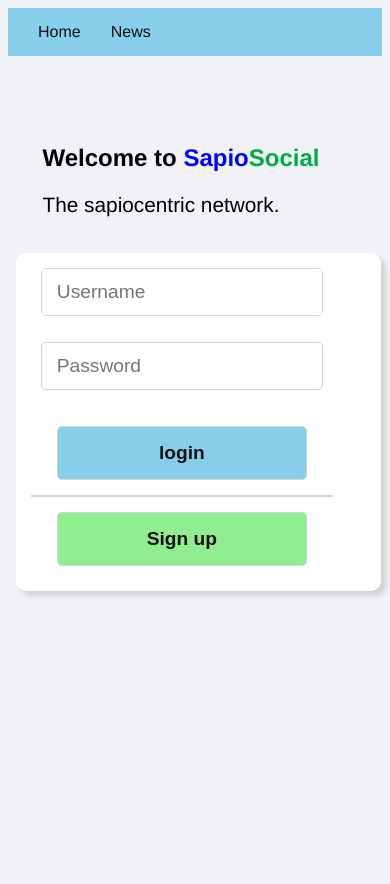
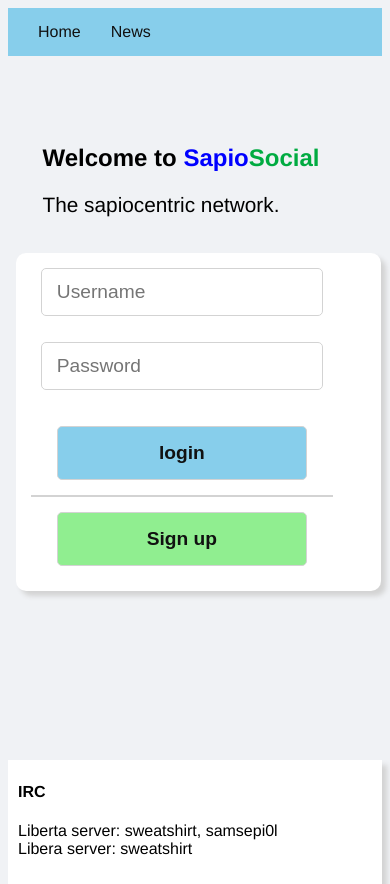
Before and after one commit to sweatshirt0/sapiosocial-js, a React (Create React App) app: page / in a window 390 px wide. Shown: the top 884 px of the page. Before the commit the page ends 844 px from the top, so only its background shows below. Built offline with nearby package versions, Linux system fonts and the light colour scheme.

Commit message:
footer addition

```diff
--- /dev/null
+++ b/src/components/Footer.js
@@ -0,0 +1,13 @@
+import React from "react"
+
+const Footer = () => {
+	return (
+		<div class="footer-wrapper">
+			<h4 class="IRC-header">IRC</h4>
+			<p class="IRC-contacts">Liberta server: sweatshirt, samsepi0l<br/>
+			Libera server: sweatshirt</p>
+		</div>
+	);
+}
+
+export default Footer
--- a/src/index.css
+++ b/src/index.css
@@ -167,6 +167,16 @@ body {
 	margin-right: 20px;
 }
 
+.footer-wrapper {
+	position: relative;
+	background-color: #fff;
+	bottom: -30vh;
+	padding-bottom: 10px;
+	padding-left: 10px;
+	padding-top: 2px;
+	box-shadow: 5px 5px 5px lightgrey;
+}
+
 @media screen and (min-width: 1270px) {
 	.home-content-wrapper {
 		left: 22vw;
@@ -201,7 +211,7 @@ body {
 	.submit {
 		width: 250px;
 		justify-content: center;
-		border-radius: -5px;
+		border-radius: 5px;
 		padding: 15px;
 	}
 
@@ -218,6 +228,10 @@ body {
 		margin-top: -200px;
 		left: 5vw;
 	}
+
+	.footer-wrapper {
+		bottom: -50vh;
+	}
 }
 
 @media screen and (min-height: 850px) {
--- a/src/pages/Home.js
+++ b/src/pages/Home.js
@@ -2,6 +2,7 @@ import React from "react";
 import Navbar from "../components/Navbar";
 import HomeContent from "../components/HomeContent";
 import Login from "../components/Login";
+import Footer from "../components/Footer";
 
 const Home = () => {
 	return (
@@ -9,6 +10,7 @@ const Home = () => {
 			<Navbar />
 			<HomeContent />
 			<Login />
+			<Footer />
 		</>
 	);
 }
```
